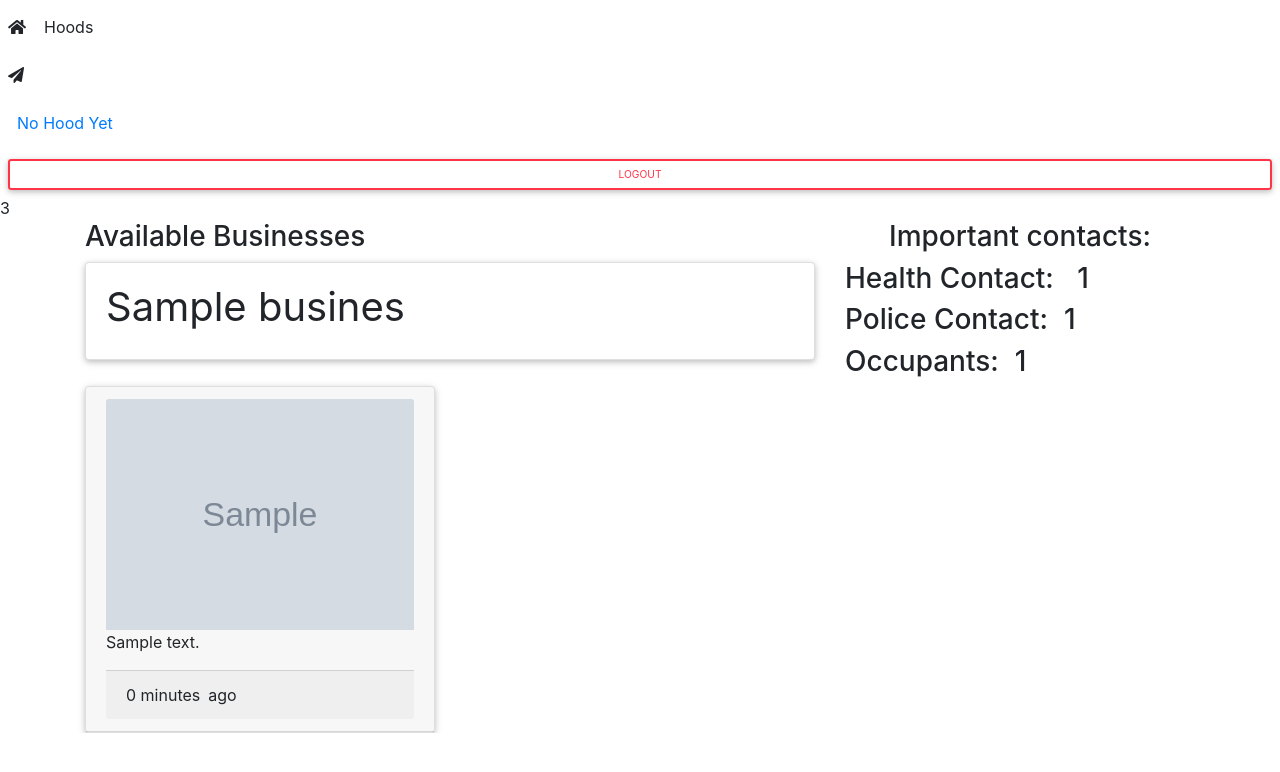
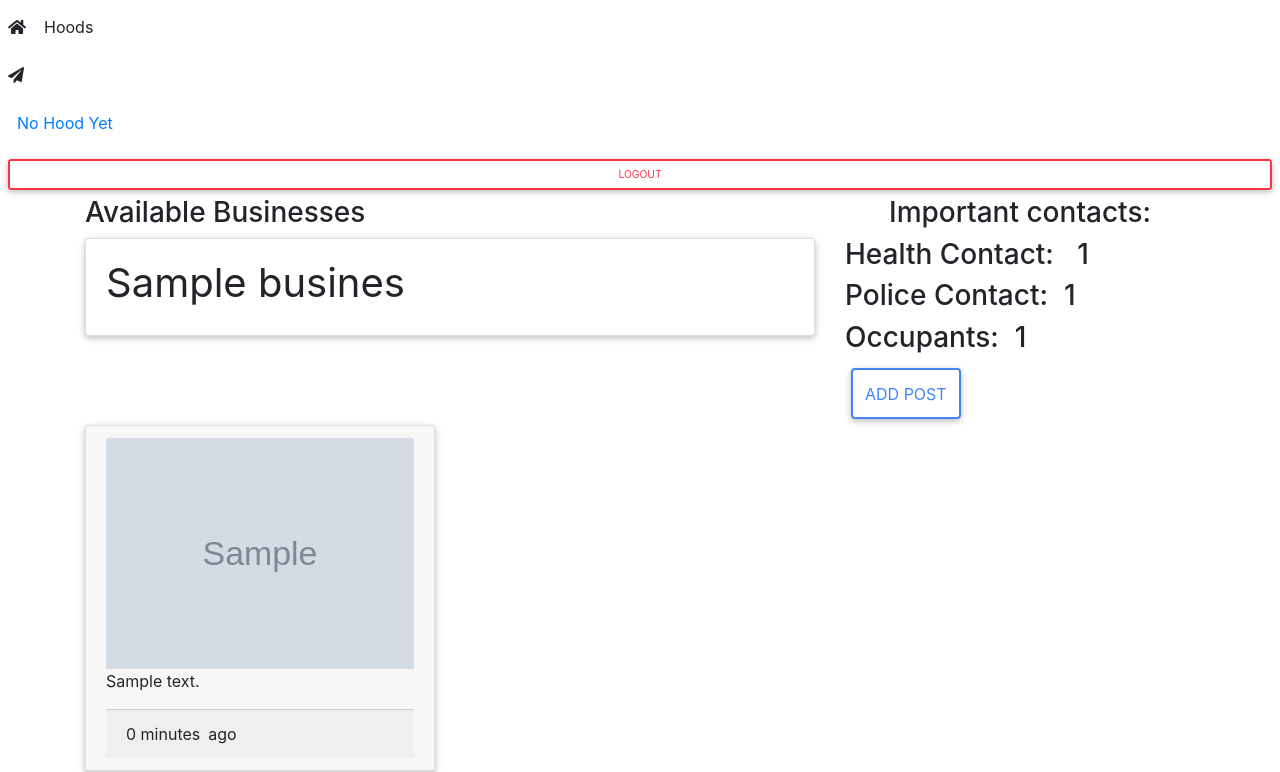
Before and after one commit to margaret254/neighborhood-watch, a Django app: page /hood/1/ in a window 1280 px wide. Shown: the part 139-911 px from the top of the page. Before the commit the page ends 872 px from the top, so only its background shows below. Run offline with Django 3.2, Linux system fonts and the light colour scheme; tables that the repository leaves empty hold one stand-in row (values such as "Sample post"); grey boxes marked "Sample" are stand-in pictures; some libraries are stand-ins or nearby versions.

Commit message:
Add button for posting new post

```diff
--- a/templates/main/hood.html
+++ b/templates/main/hood.html
@@ -3,8 +3,7 @@
 {% load bootstrap4 %}
 
 {% block content %}
-{{block.super}}
-<section>
+
     <div class="container" style="">
         <div class="row">
             <div class="col-md-8">
@@ -14,12 +13,7 @@
                    <div class="card-body">
                         <h1>{{b.bName}}</h1>
                    </div>
-
                </div>
-
-
-
-
                 {% endfor%}
             </div>
             <div class="col-md-4">
@@ -28,6 +22,8 @@
                     <h3>Health Contact: <span class="ml-3">{{hoods.health_contact}}</span></h3>
                     <h3>Police Contact:<span class="ml-3">{{hoods.police_contact}}</span></h3>
                     <h3>Occupants:<span class="ml-3">{{hoods.occupants}}</span></h3>
+
+                    <a href="{% url 'new_post' hoods.id%}" class="btn btn-outline-primary">Add Post</a>
                 </div>
             </div>
         </div>
@@ -61,7 +57,6 @@
         </div>
 
     </div>
-</section>
 
 
 
```
